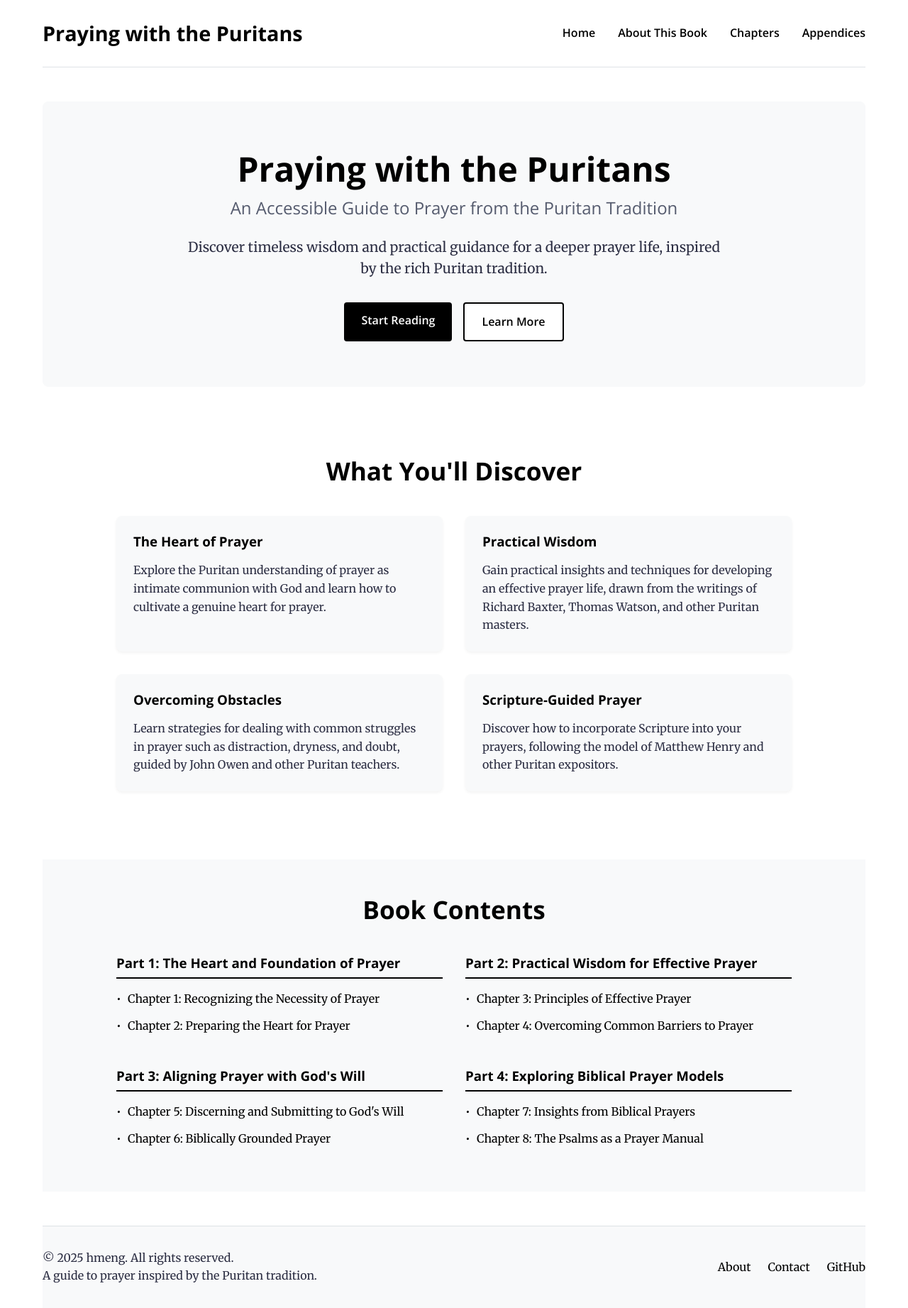
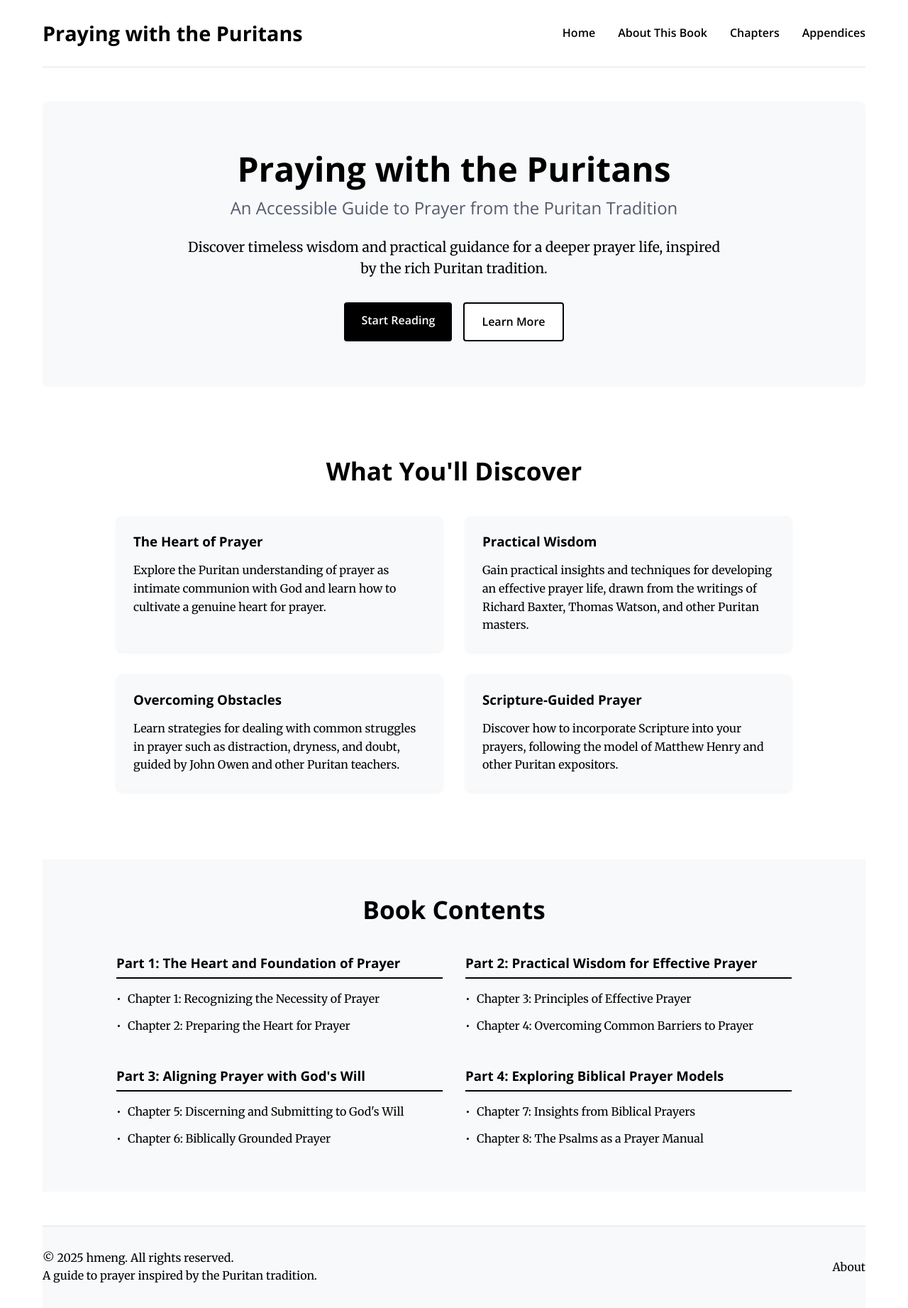
Before and after one commit to hmeng/puritan-prayer, a Jekyll site: the page built from index.md, in a window 1280 px wide. Shown: the whole page at 71% size. Built offline with Jekyll 4.4.1, drawn with Linux system fonts in a browser that asks for light colours.

Commit message:
change text color to black

```diff
--- a/_includes/footer.html
+++ b/_includes/footer.html
@@ -6,9 +6,7 @@
     </div>
     <div class="footer-links">
       <ul>
-        <li><a href="{{ '/about/' | relative_url }}">About</a></li>
-        <li><a href="{{ '/contact/' | relative_url }}">Contact</a></li>
-        <li><a href="https://github.com/hmeng/puritan-prayer" target="_blank">GitHub</a></li>
+        <li><a href="{{ '/about' | relative_url }}">About</a></li>
       </ul>
     </div>
   </div>
--- a/assets/css/main.css
+++ b/assets/css/main.css
@@ -3,7 +3,7 @@
   --primary-color: #000000;  /* Black */
   --secondary-color: #8d99ae; /* Light gray */
   --accent-color: #e07a5f; /* Salmon */
-  --text-color: #2b2d42; /* Dark gray */
+  --text-color: #000000; /* Black */
   --light-text: #555b6e; /* Slightly darker gray */
   --background-color: #fff; /* White */
   --light-background: #f8f9fa; /* Light gray */
```
